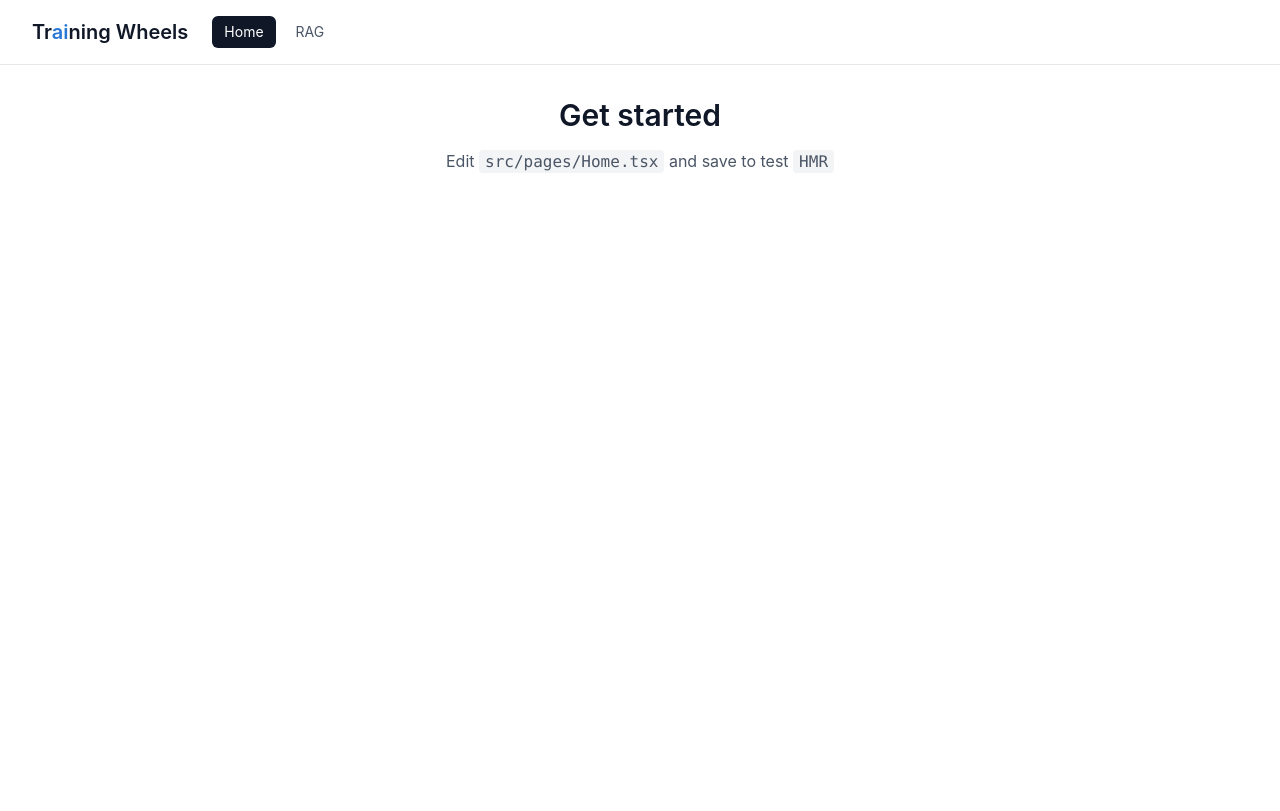
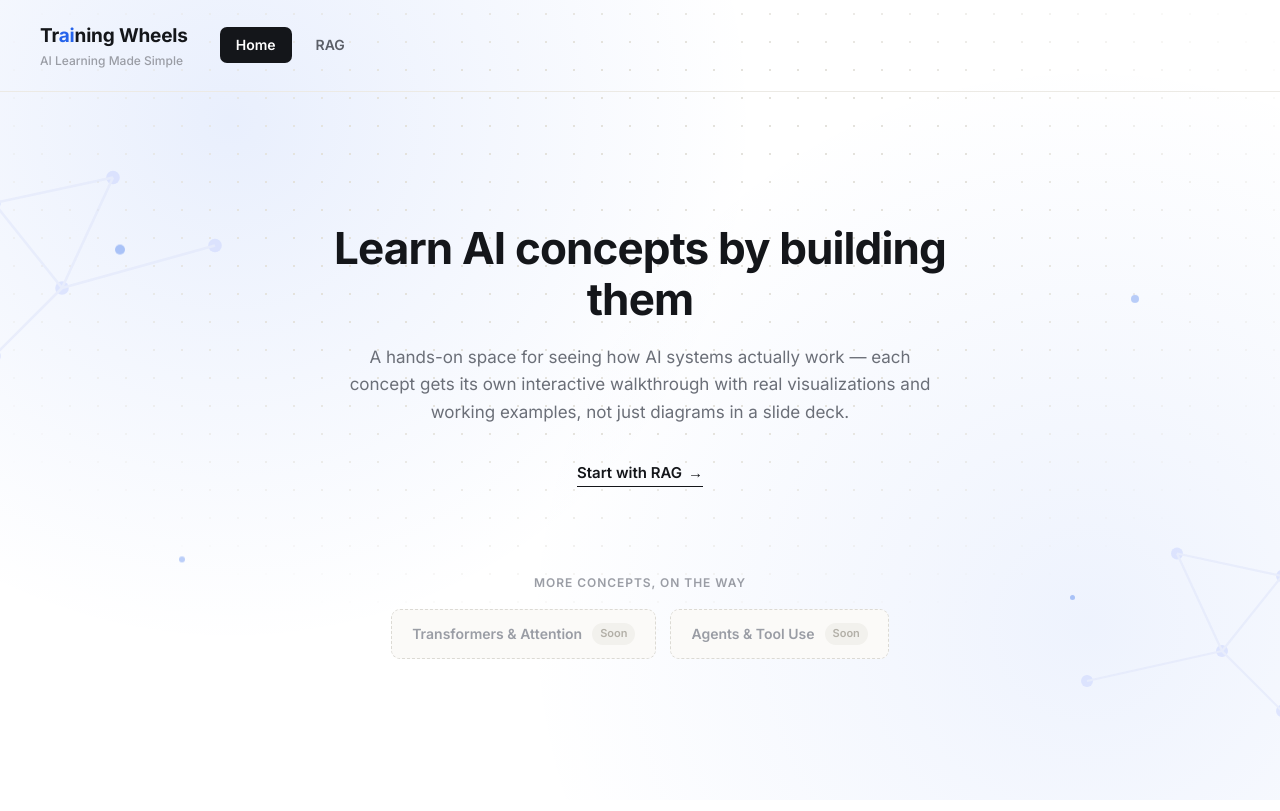
Before and after one commit to KevinGuillaume/trAIningWheels, a React (Vite) app in the folder client/: page / in a window 1280 px wide. Built offline with nearby package versions, Linux system fonts and the light colour scheme.

Commit message:
UI Updates

```diff
--- a/client/index.html
+++ b/client/index.html
@@ -4,6 +4,8 @@
     <meta charset="UTF-8" />
     <link rel="icon" type="image/svg+xml" href="/favicon.svg" />
     <meta name="viewport" content="width=device-width, initial-scale=1.0" />
+    <link rel="preconnect" href="https://fonts.googleapis.com" />
+    <link href="https://fonts.googleapis.com/css2?family=Inter:wght@400;500;600;700&display=swap" rel="stylesheet" />
     <title>Training Wheels</title>
   </head>
   <body>
--- a/client/src/App.tsx
+++ b/client/src/App.tsx
@@ -4,18 +4,40 @@ import Rag from './pages/Rag.tsx'
 
 function App() {
   return (
-    <>
-      <header className="flex items-center gap-6 border-b border-gray-200 px-8 py-4">
-        <span className="text-xl font-semibold text-gray-900">
-          Tr<span style={{ color: 'var(--chunk-swatch-0)' }}>ai</span>ning Wheels
-        </span>
+    <div className="relative min-h-screen">
+      {/* Shared ambient backdrop, fixed to the viewport so it stays consistent
+          across every page regardless of how tall the page's content is. */}
+      <div
+        className="pointer-events-none fixed inset-0 -z-10"
+        style={{
+          background:
+            'radial-gradient(circle at 18% 15%, rgba(37,99,235,.10), transparent 42%), radial-gradient(circle at 85% 78%, rgba(37,99,235,.08), transparent 45%), #ffffff',
+        }}
+      />
+      <div
+        className="pointer-events-none fixed inset-0 -z-10"
+        style={{
+          backgroundImage: 'radial-gradient(#e4e2dc 1.5px, transparent 1.5px)',
+          backgroundSize: '28px 28px',
+          WebkitMaskImage: 'radial-gradient(ellipse 70% 60% at 50% 30%, #000 40%, transparent 85%)',
+          maskImage: 'radial-gradient(ellipse 70% 60% at 50% 30%, #000 40%, transparent 85%)',
+        }}
+      />
+
+      <header className="flex items-center gap-8 border-b border-[#eceae5] px-10 py-[22px]">
+        <div className="flex flex-col gap-0.5">
+          <span className="text-[19px] font-bold tracking-[-0.01em] text-[#14161a]">
+            Tr<span className="text-[#2563eb]">ai</span>ning Wheels
+          </span>
+          <span className="text-xs font-medium text-[#9a9da5]">AI Learning Made Simple</span>
+        </div>
         <nav className="flex gap-2">
           <NavLink
             to="/"
             end
             className={({ isActive }) =>
-              `rounded-md px-3 py-1.5 text-sm ${
-                isActive ? 'bg-gray-900 text-white' : 'text-gray-600 hover:bg-gray-100'
+              `rounded-[7px] px-4 py-2 text-sm font-semibold ${
+                isActive ? 'bg-[#14161a] text-white' : 'text-[#5b5f68] hover:bg-[#f2f1ed] hover:text-[#14161a]'
               }`
             }
           >
@@ -25,8 +47,8 @@ function App() {
             to="/rag"
             end
             className={({ isActive }) =>
-              `rounded-md px-3 py-1.5 text-sm ${
-                isActive ? 'bg-gray-900 text-white' : 'text-gray-600 hover:bg-gray-100'
+              `rounded-[7px] px-4 py-2 text-sm font-semibold ${
+                isActive ? 'bg-[#14161a] text-white' : 'text-[#5b5f68] hover:bg-[#f2f1ed] hover:text-[#14161a]'
               }`
             }
           >
@@ -39,7 +61,7 @@ function App() {
         <Route path="/" element={<Home />} />
         <Route path="/rag" element={<Rag />} />
       </Routes>
-    </>
+    </div>
   )
 }
 
--- a/client/src/index.css
+++ b/client/src/index.css
@@ -1,4 +1,19 @@
 @import "tailwindcss";
+
+body {
+  font-family: 'Inter', system-ui, sans-serif;
+  -webkit-font-smoothing: antialiased;
+}
+
+@keyframes tw-float {
+  0%,
+  100% {
+    transform: translate(0, 0);
+  }
+  50% {
+    transform: translate(0, -14px);
+  }
+}
 
 :root {
   --chunk-color-0: rgba(42, 120, 214, 0.16);
--- a/client/src/pages/Home.tsx
+++ b/client/src/pages/Home.tsx
@@ -1,13 +1,109 @@
-function Home() {
+import { Link } from 'react-router-dom'
+
+const NETWORK_PATH = 'M20 30L90 15M90 15L60 80M60 80L20 30M60 80L150 55M60 80L20 120'
+const NETWORK_PATH_MIRRORED = 'M20 30L90 15M90 15L60 80M60 80L20 30M60 80L150 100M60 80L20 120'
+
+const CONCEPTS = [
+  { label: 'Transformers & Attention' },
+  { label: 'Agents & Tool Use' },
+]
+
+function NetworkDecoration({ path, cy4 }: { path: string; cy4: number }) {
   return (
-    <section className="flex flex-1 flex-col items-center justify-center gap-4 p-8 text-center">
-      <h1 className="text-3xl font-semibold text-gray-900">Get started</h1>
-      <p className="text-gray-600">
-        Edit <code className="rounded bg-gray-100 px-1.5 py-0.5">src/pages/Home.tsx</code> and
-        save to test <code className="rounded bg-gray-100 px-1.5 py-0.5">HMR</code>
-      </p>
-    </section>
+    <svg viewBox="0 0 200 160" fill="none" className="pointer-events-none w-full opacity-50">
+      <circle cx={20} cy={30} r={4} fill="#c7d2fe" />
+      <circle cx={90} cy={15} r={4} fill="#c7d2fe" />
+      <circle cx={60} cy={80} r={4} fill="#c7d2fe" />
+      <circle cx={150} cy={cy4} r={4} fill="#c7d2fe" />
+      <circle cx={20} cy={120} r={4} fill="#c7d2fe" />
+      <path d={path} stroke="#dde3fa" strokeWidth={1.5} />
+    </svg>
   )
 }
 
-export default Home
+function FloatingDot({
+  size,
+  top,
+  left,
+  right,
+  opacity,
+  duration,
+  delay,
+}: {
+  size: number
+  top: string
+  left?: string
+  right?: string
+  opacity: number
+  duration: string
+  delay?: string
+}) {
+  return (
+    <div
+      className="pointer-events-none absolute rounded-full bg-[#2563eb]"
+      style={{
+        top,
+        left,
+        right,
+        width: size,
+        height: size,
+        opacity,
+        animation: `tw-float ${duration} ease-in-out infinite ${delay ?? ''}`,
+      }}
+    />
+  )
+}
+
+export default function Home() {
+  return (
+    <div className="relative flex min-h-[calc(100vh-81px)] flex-col overflow-hidden">
+      <div className="absolute top-[60px] -left-10 w-[340px]">
+        <NetworkDecoration path={NETWORK_PATH} cy4={55} />
+      </div>
+      <div className="absolute -right-8 bottom-10 w-[300px] -scale-x-100">
+        <NetworkDecoration path={NETWORK_PATH_MIRRORED} cy4={100} />
+      </div>
+
+      <FloatingDot size={10} top="22%" left="9%" opacity={0.35} duration="7s" />
+      <FloatingDot size={6} top="65%" left="14%" opacity={0.3} duration="5.5s" delay="0.8s" />
+      <FloatingDot size={8} top="30%" right="11%" opacity={0.3} duration="6.5s" delay="1.4s" />
+      <FloatingDot size={5} top="70%" right="16%" opacity={0.35} duration="5s" delay="0.4s" />
+
+      <main className="relative z-[1] flex flex-1 flex-col items-center justify-center px-6 pt-20 pb-25 text-center">
+        <h1 className="mb-5 max-w-[720px] text-[44px] leading-[1.15] font-bold tracking-[-0.02em] text-[#14161a]">
+          Learn AI concepts by building them
+        </h1>
+        <p className="mb-9 max-w-[600px] text-[17px] leading-[1.6] text-[#6b6f78]">
+          A hands-on space for seeing how AI systems actually work — each concept gets its own
+          interactive walkthrough with real visualizations and working examples, not just diagrams in
+          a slide deck.
+        </p>
+        <Link
+          to="/rag"
+          className="inline-flex items-center gap-1.5 border-b border-[#14161a] pb-0.5 text-[15px] font-semibold text-[#14161a] hover:border-[#2563eb] hover:text-[#2563eb]"
+        >
+          Start with RAG <span aria-hidden="true">→</span>
+        </Link>
+
+        <div className="mt-[88px] flex flex-col items-center gap-[18px]">
+          <div className="text-xs font-semibold tracking-[.08em] text-[#9a9da5] uppercase">
+            More concepts, on the way
+          </div>
+          <div className="flex flex-wrap justify-center gap-3.5">
+            {CONCEPTS.map((concept) => (
+              <div
+                key={concept.label}
+                className="flex items-center gap-2.5 rounded-[9px] border border-dashed border-[#dcdad4] bg-[#fbfaf8] px-5 py-[13px] text-sm font-semibold text-[#9a9da5]"
+              >
+                {concept.label}
+                <span className="rounded-full bg-[#f2f1ed] px-2 py-[3px] text-[11px] font-semibold text-[#b3b0a8]">
+                  Soon
+                </span>
+              </div>
+            ))}
+          </div>
+        </div>
+      </main>
+    </div>
+  )
+}
```
